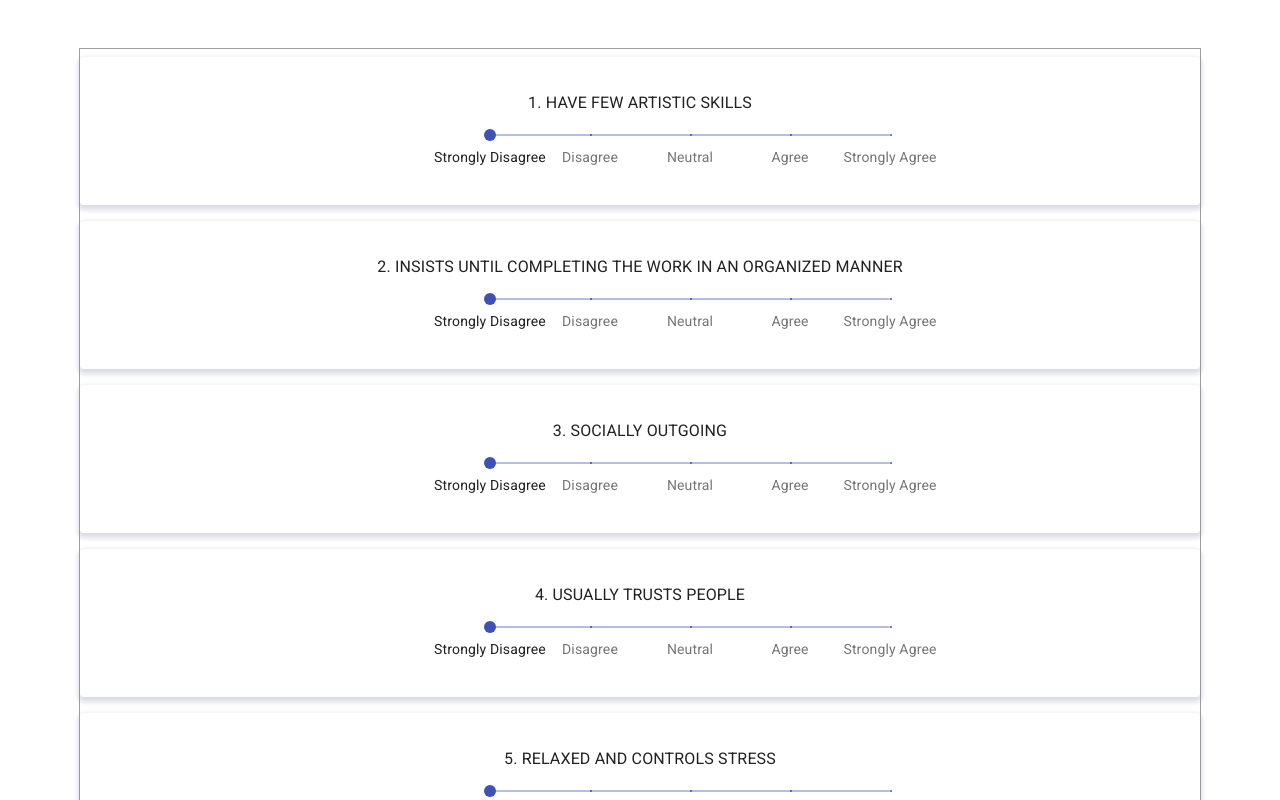
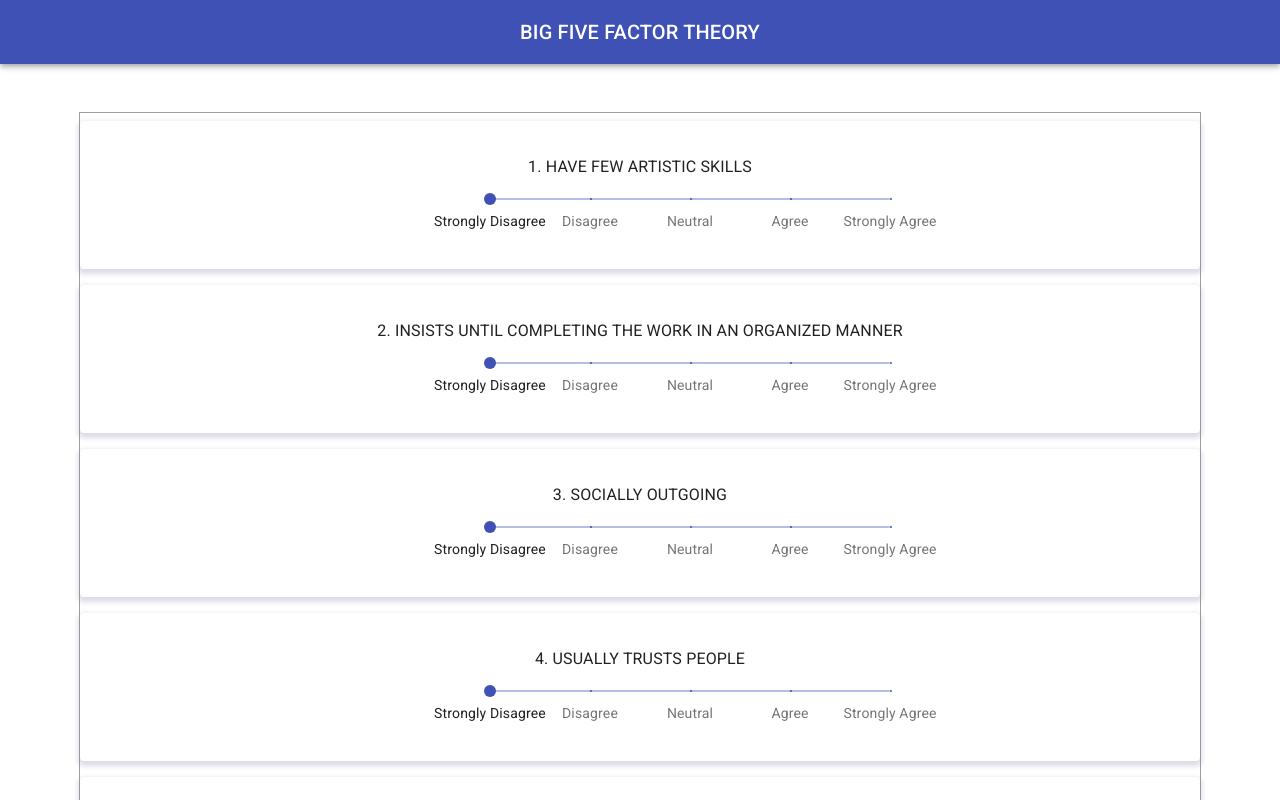
Before and after one commit to Santosh-Balaaji/Personal-Analaysis, a React (Create React App) app: page / in a window 1280 px wide. Shown: the top 800 px of the page. Built offline with nearby package versions, Linux system fonts and the light colour scheme.

Commit message:
appBar added

```diff
--- /dev/null
+++ b/src/Components/AppBar.js
@@ -0,0 +1,34 @@
+import React from 'react';
+import { makeStyles } from '@material-ui/core/styles';
+import AppBar from '@material-ui/core/AppBar';
+import Toolbar from '@material-ui/core/Toolbar';
+import Typography from '@material-ui/core/Typography';
+
+const useStyles = makeStyles(theme => ({
+  root: {
+    flexGrow: 1,
+  },
+  menuButton: {
+    marginRight: theme.spacing(2),
+  },
+  title: {
+    flexGrow: 1,
+  },
+}));
+
+export default function ButtonAppBar(props) {
+  const classes = useStyles();
+
+  return (
+    <div className={classes.root}>
+      <AppBar position="static">
+        <Toolbar>
+
+          <Typography variant="h6" className={classes.title}>
+            {props.AppBarText}
+          </Typography>
+        </Toolbar>
+      </AppBar>
+    </div>
+  );
+}
--- a/src/Components/NextButton.js
+++ b/src/Components/NextButton.js
@@ -19,7 +19,7 @@
         className={classes.button}
         endIcon={<Icon>send</Icon>}
       >
-        Send
+        Next
       </Button>
     );
 }
--- a/src/Sections/Section1.js
+++ b/src/Sections/Section1.js
@@ -1,8 +1,9 @@
 import React from 'react';
-import {Grid,Box,} from '@material-ui/core';
+import {Grid,Box, Typography} from '@material-ui/core';
 import Sliders from '../Components/Sliders';
 import NextButton from '../Components/NextButton';
-
+import { createMuiTheme, responsiveFontSizes, ThemeProvider } from '@material-ui/core/styles';
+import ButtonAppBar from '../Components/AppBar';
   export default class Section1 extends React.Component {
       state={
           slider1:1,
@@ -130,7 +131,9 @@
     }
 
 
-      render(){
+    render(){
+
+
       const defaultProps = {
         bgcolor: 'background.paper',
         m: 6,
@@ -138,8 +141,12 @@
         borderColor: 'grey.500',
       };
 
+      let theme = createMuiTheme();
+      theme = responsiveFontSizes(theme);
+
     return (
       <div>
+          <ButtonAppBar AppBarText={'BIG FIVE FACTOR THEORY'}/>
         <Box display="flex" justifyContent="center">
         <Box border={1} {...defaultProps}>
         <Grid container>
```
